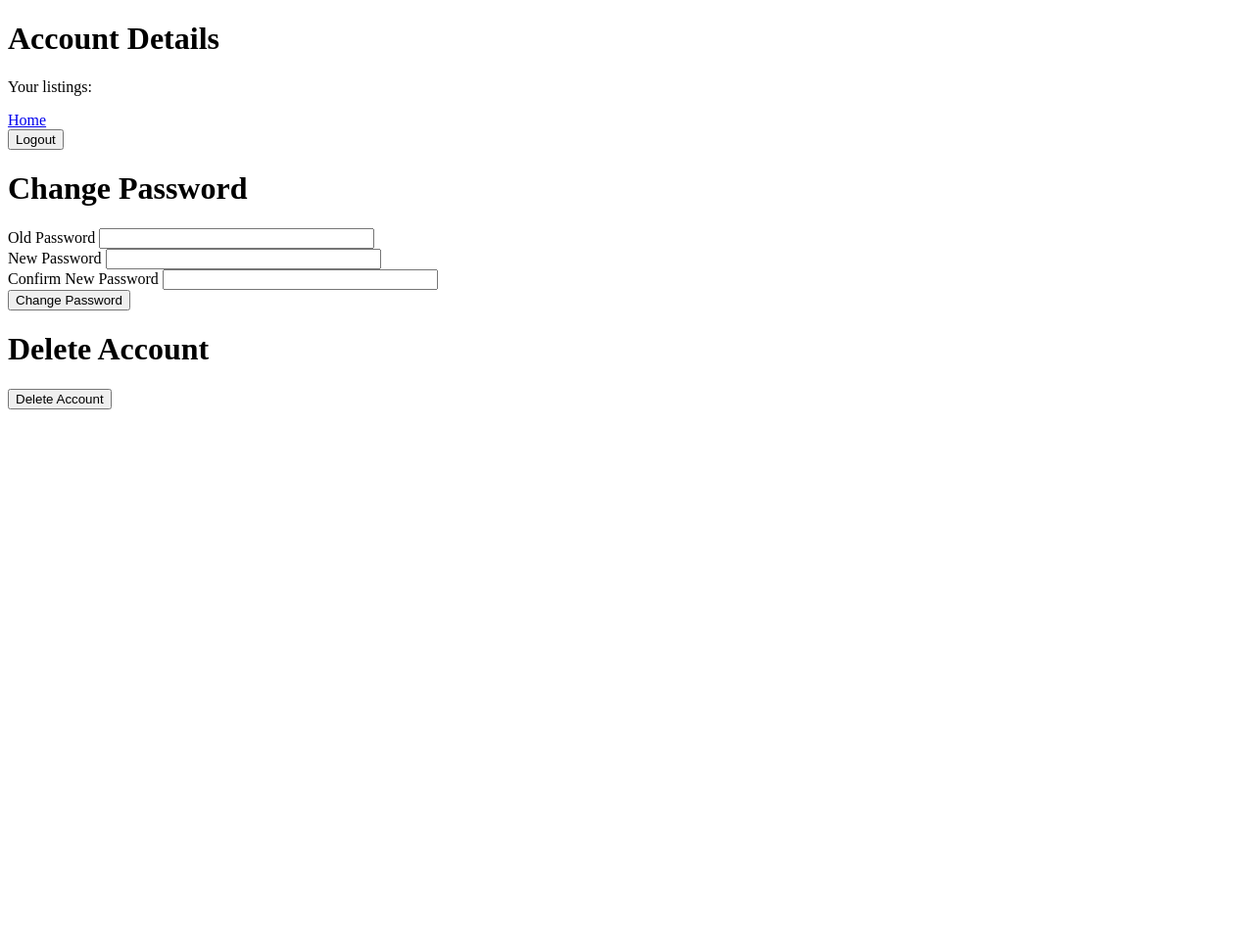
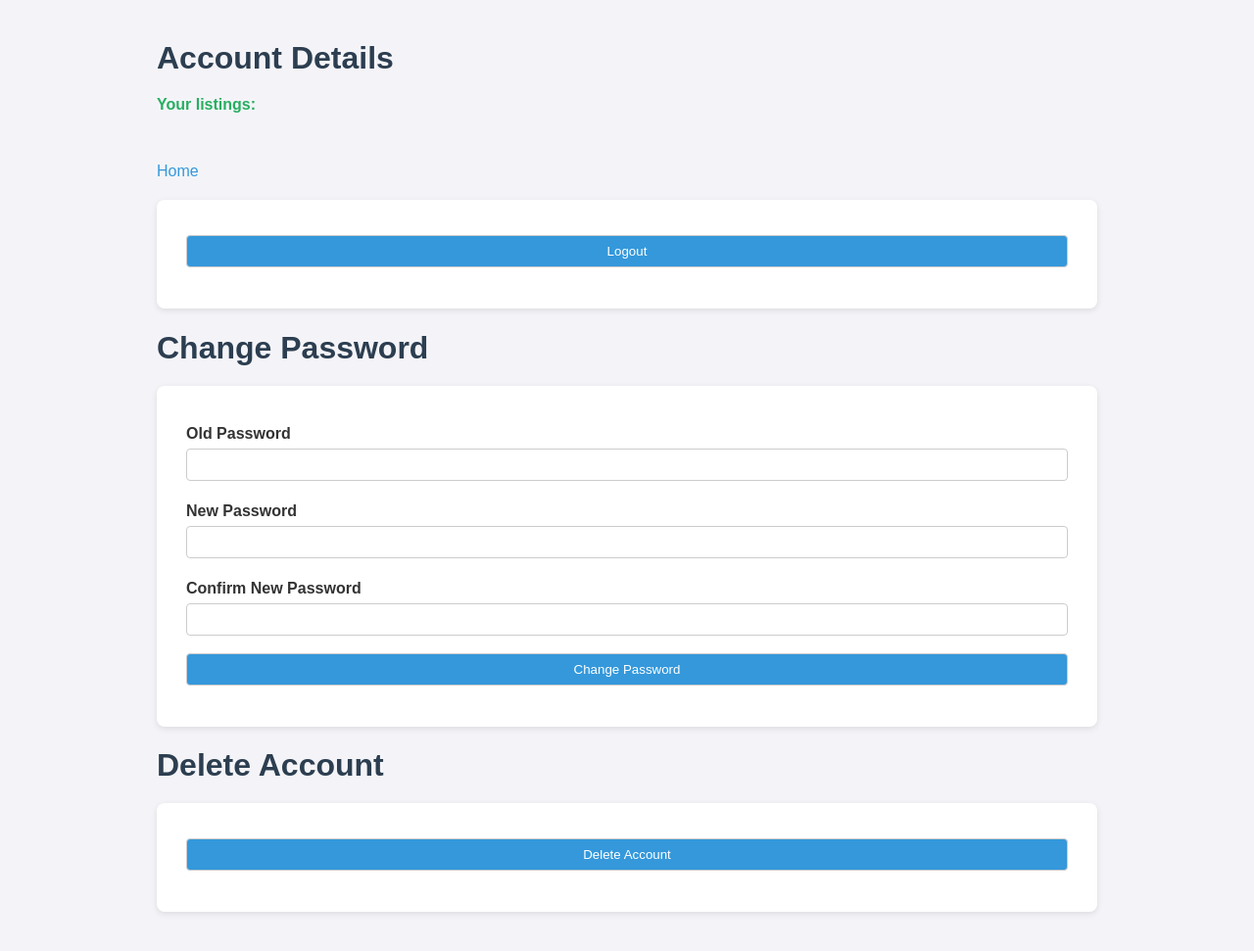
Before and after one commit to TallisElder/Online-marketplace, a Flask app: page /account in a window 1280 px wide. Shown: the whole page at 98% size. Before the commit the page ends 418 px from the top, so only its background shows below. Run offline with Flask 3, Linux system fonts and the light colour scheme; a user stored in the database is signed in; some libraries are stand-ins or nearby versions.

Commit message:
Finalised admin and account pages, finished CSS and updated account deletion logic in admin.py

```diff
--- /dev/null
+++ b/static/account.css
@@ -0,0 +1,101 @@
+/* padding fix for boxes */
+*,
+*::before,
+*::after {
+  box-sizing: border-box;
+}
+
+/* Centering container */
+.container {
+  max-width: 1000px;
+  margin: 0 auto;
+  padding: 20px;
+}
+
+/* Page background and text */
+body {
+  font-family: Arial, sans-serif;
+  background-color: #f4f4f8;
+  color: #333;
+  margin: 0;
+  padding: 0;
+}
+
+/* Headings */
+h1 {
+  color: #2c3e50;
+  margin-bottom: 20px;
+}
+
+/* Listings */
+ul {
+  padding-left: 20px;
+  margin-bottom: 30px;
+}
+
+ul li {
+  background: #fff;
+  border: 1px solid #ddd;
+  padding: 12px;
+  margin-bottom: 10px;
+  border-radius: 6px;
+}
+
+/* Full-width form/card containers */
+form {
+  background: #fff;
+  padding: 30px;
+  margin: 20px 0;
+  border-radius: 8px;
+  box-shadow: 0 2px 6px rgba(0, 0, 0, 0.1);
+  width: 100%;
+}
+
+/* Labels */
+label {
+  display: block;
+  font-weight: bold;
+  margin-top: 10px;
+}
+
+/* Inputs & submit */
+input[type="text"],
+input[type="password"],
+input[type="submit"] {
+  width: 100%;
+  padding: 8px;
+  margin-top: 6px;
+  margin-bottom: 12px;
+  border: 1px solid #ccc;
+  border-radius: 4px;
+}
+
+input[type="submit"] {
+  background-color: #3498db;
+  color: white;
+  cursor: pointer;
+  transition: background 0.2s ease;
+}
+
+input[type="submit"]:hover {
+  background-color: #2980b9;
+}
+
+/* Flash message styling */
+.flash-message, p {
+  color: #27ae60;
+  font-weight: bold;
+  margin-top: 10px;
+}
+
+/* Links */
+a {
+  display: inline-block;
+  margin-top: 20px;
+  color: #3498db;
+  text-decoration: none;
+}
+
+a:hover {
+  text-decoration: underline;
+}
--- a/templates/account.html
+++ b/templates/account.html
@@ -4,8 +4,11 @@
     <meta charset="UTF-8">
     <meta name="viewport" content="width=device-width, initial-scale=1.0">
     <title>Account</title>
+    <link rel="stylesheet" href="{{ url_for('static', filename='account.css') }}">
 </head>
+
 <body>
+    <div class="container">
         <h1>Account Details</h1>
         <p>Your listings:</p>
         <ul>
@@ -49,6 +52,6 @@
                 return confirm('Are you sure you want to delete your account? This action cannot be undone.');
             }
         </script>
-
+    </div>
 </body>
 </html>
--- a/templates/admin.html
+++ b/templates/admin.html
@@ -3,9 +3,11 @@
 <head>
     <meta charset="UTF-8">
     <meta name="viewport" content="width=device-width, initial-scale=1.0">
+    <link rel="stylesheet" href="{{ url_for('static', filename='admin.css') }}">
     <title>Admin Panel</title>
 </head>
 <body>
+    <div class="container">
         <h1>Admin Panel</h1>
         <p><a href="{{ url_for('home.home_page') }}">Back to Home</a></p>
 
@@ -38,6 +40,6 @@
             {{create_admin_form.password.label}} {{create_admin_form.password()}}<br>
             {{create_admin_form.submit()}}
         </form>
-
+    </div>
 </body>
 </html>
```
Also changed, not shown: blueprints/admin.py (+18 -7 lines), static/admin.css (added, +122 -0 lines), blueprints/__init__.py (added), instance/marketplace.db. Lines whose indentation alone changed are shown as unchanged.
